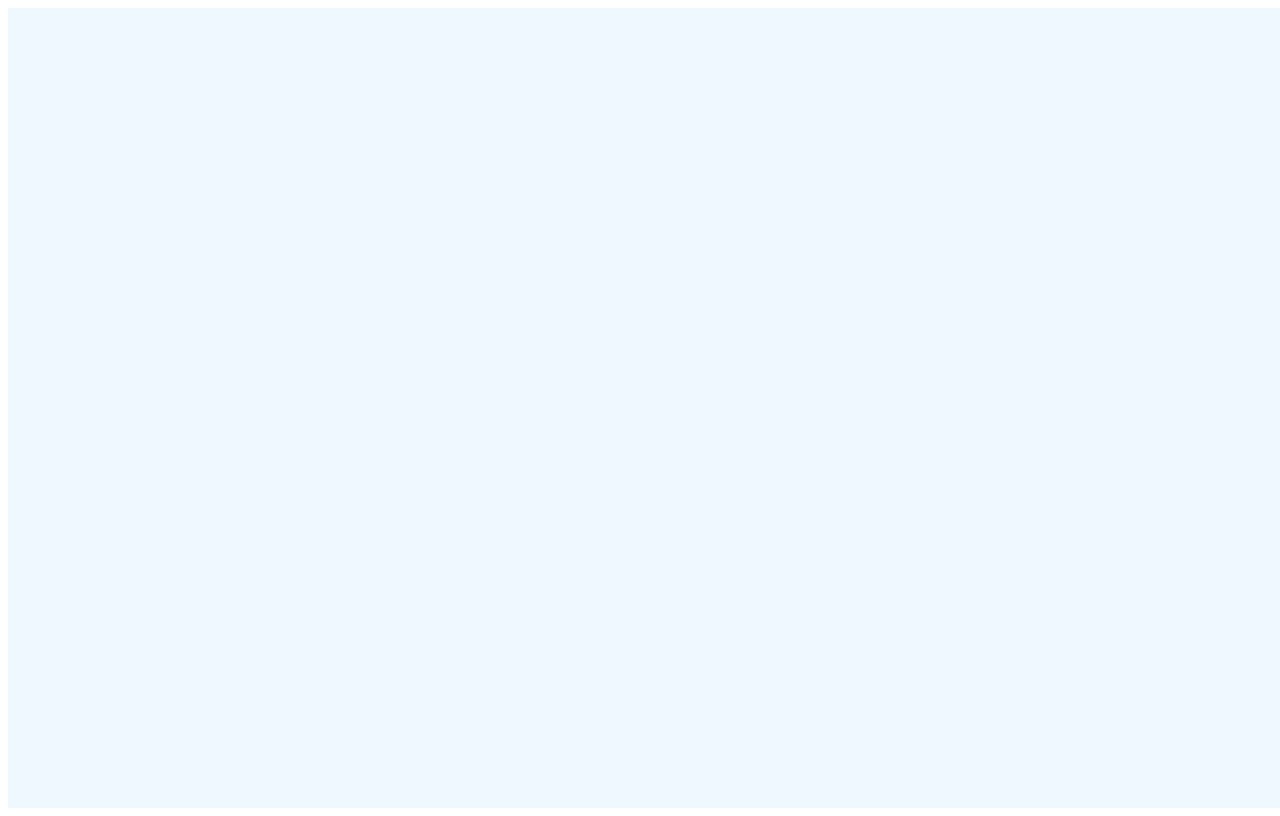
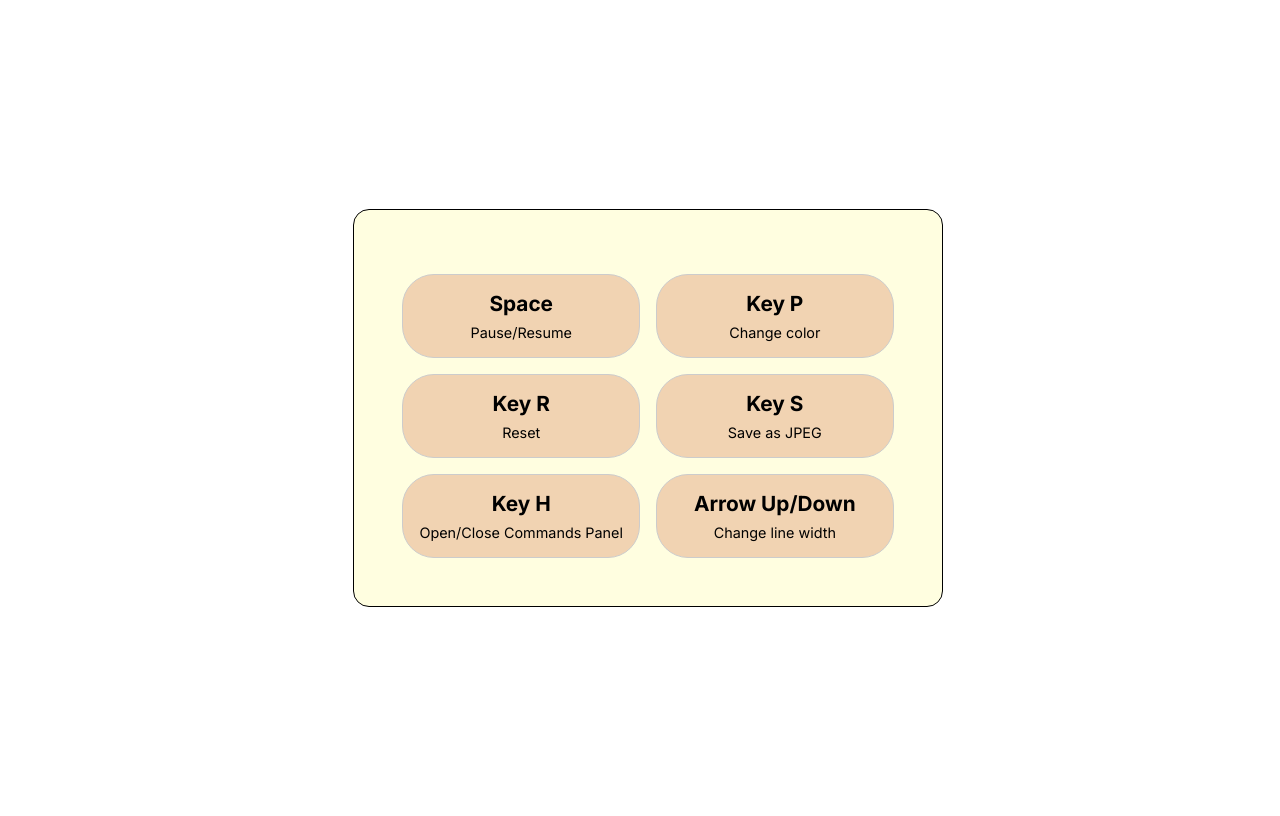
Before and after one commit to qureshi-h/pendulum-art, a Next.js app: page / in a window 1280 px wide. Built offline with nearby package versions, Linux system fonts and the light colour scheme.

Commit message:
made palette draggable

```diff
--- a/app/Components/Art.tsx
+++ b/app/Components/Art.tsx
@@ -3,6 +3,7 @@ import { useRef, useEffect, useState } from "react";
 import ColourPalette from "./ColourPalette";
 import downloadImage from "./ImageDownloader";
 import Status from "./Status";
+import KeyBindings from "./Keybindings";
 
 let airResistance = 0.01;
 let angularFrequency = 0.5;
@@ -27,8 +28,29 @@ const Art = () => {
     const tRef = useRef<number>(0);
 
     const [displayStatus, setDisplayStatus] = useState<number>(0);
+    const [displayKeyBindings, setDisplayKeyBindings] = useState<boolean>(true);
 
     let t = 0;
+
+    const handleColourChange = () => {
+        if (colorChange) {
+            setColorChange(false);
+        } else {
+            if (displayKeyBindings) setDisplayKeyBindings(false);
+            setColorChange(true);
+        }
+    };
+
+    const handleDisplayBindings = () => {
+        console.log(displayKeyBindings);
+
+        if (displayKeyBindings) {
+            setDisplayKeyBindings(false);
+        } else {
+            if (colorChange) setColorChange(false);
+            setDisplayKeyBindings(true);
+        }
+    };
 
     useEffect(() => {
         const canvas = canvasRef.current;
@@ -57,11 +79,13 @@ const Art = () => {
             setPause((prevState) => !prevState);
             setDisplayStatus((prev) => prev + 1);
         } else if (e.code === "KeyP") {
-            setColorChange((prevState) => !prevState);
+            handleColourChange();
         } else if (e.code === "KeyR") {
             setReset((prevState) => !prevState);
         } else if (e.code === "KeyS") {
             downloadImage(canvasRef);
+        } else if (e.code === "KeyH") {
+            handleDisplayBindings();
         } else if (e.code === "ArrowUp") {
             setLineWidth((prevState) => {
                 if (prevState < 10) return prevState + 1;
@@ -105,7 +129,7 @@ const Art = () => {
         return () => {
             window.removeEventListener("keydown", handleKeyDown);
         };
-    }, [ready]);
+    }, [ready, displayKeyBindings, colorChange]);
 
     useEffect(() => {
         // pause
@@ -199,12 +223,17 @@ const Art = () => {
     return (
         <div className="canvas">
             {colorChange && (
-                <div className="colourPalette">
-                    <ColourPalette color={color} setColor={setColor} />
+                <div className="colourPaletteBox">
+                    <ColourPalette
+                        color={color}
+                        setColor={setColor}
+                        handleColourChange={handleColourChange}
+                    />
                 </div>
             )}
 
             {displayStatus !== 0 && <Status paused={pause} />}
+            {displayKeyBindings && <KeyBindings />}
             <canvas
                 ref={canvasRef}
                 onMouseDown={handleMouseDown}
--- a/app/Components/ColourPalette.tsx
+++ b/app/Components/ColourPalette.tsx
@@ -1,14 +1,75 @@
-import { Dispatch, SetStateAction } from "react";
+import { Dispatch, SetStateAction, useState, useRef } from "react";
 import { HexColorPicker } from "react-colorful";
+
+import Draggable, { DraggableCore } from "react-draggable";
+import styled from "styled-components";
+
+const StyledColourPalette = styled.div`
+    display: flex;
+    flex-direction: column;
+    align-items: center;
+    cursor: move;
+    border: 1px solid #ccc;
+    border-radius: 5px;
+    padding: 1rem;
+`;
+
+const ColorPickerContainer = styled.div`
+    padding-bottom: 1rem;
+    border-bottom: 1px solid #000;
+`;
+
+const StyledInputContainer = styled.div`
+    display: flex;
+    align-items: center;
+    margin-top: 10px;
+`;
+
+const StyledInput = styled.input`
+    margin-right: 10px;
+    padding: 5px;
+`;
+
+const ApplyButton = styled.button`
+    padding: 5px 10px;
+    background-color: #4caf50;
+    color: #fff;
+    border: none;
+    border-radius: 5px;
+    cursor: pointer;
+`;
 
 const ColourPalette = (props: {
     color: string;
     setColor: Dispatch<SetStateAction<string>>;
+    handleColourChange: () => void;
 }) => {
+    const [inputColor, setInputColor] = useState<string>(props.color);
+
+    const handleApplyColor = () => {
+        props.handleColourChange();
+    };
+
     return (
-        <div>
-            <HexColorPicker color={props.color} onChange={props.setColor} />
-        </div>
+        <Draggable>
+            <StyledColourPalette>
+                <ColorPickerContainer>
+                    <HexColorPicker
+                        color={props.color}
+                        onChange={props.setColor}
+                    />
+                </ColorPickerContainer>
+
+                <StyledInputContainer>
+                    <StyledInput
+                        type="text"
+                        value={inputColor}
+                        onChange={(e: any) => setInputColor(e.target.value)}
+                    />
+                    <ApplyButton onClick={handleApplyColor}>Apply</ApplyButton>
+                </StyledInputContainer>
+            </StyledColourPalette>
+        </Draggable>
     );
 };
 
--- /dev/null
+++ b/app/Components/ItemTypes.js
@@ -0,0 +1,3 @@
+export const ItemTypes = {
+    COLOUR_PALETTE: "colour_palette",
+  };
--- /dev/null
+++ b/app/Components/Keybindings.tsx
@@ -0,0 +1,32 @@
+import React from "react";
+
+interface KeyBinding {
+    key: string;
+    description: string;
+}
+
+const keyBindings: KeyBinding[] = [
+    { key: "Space", description: "Pause/Resume" },
+    { key: "Key P", description: "Change color" },
+    { key: "Key R", description: "Reset" },
+    { key: "Key S", description: "Save as JPEG" },
+    { key: "Key H", description: "Open/Close Commands Panel" },
+    { key: "Arrow Up/Down", description: "Change line width" },
+];
+
+const KeyBindings: React.FC = () => {
+    return (
+        <div className="keyBindingsBox">
+            <div className="key-bindings-grid">
+                {keyBindings.map((binding) => (
+                    <div key={binding.key} className="key-binding">
+                        <div className="key">{binding.key}</div>
+                        <div className="description">{binding.description}</div>
+                    </div>
+                ))}
+            </div>
+        </div>
+    );
+};
+
+export default KeyBindings;
--- a/app/globals.css
+++ b/app/globals.css
@@ -28,10 +28,60 @@ body {
     display: flex;
     align-items: center;
     justify-content: center;
-    background-color: aliceblue;
 }
 
-.colourPalette {
+.colourPaletteBox {
     position: absolute;
+    top: 10vh;
+    left: 10vw;
     z-index: 100;
 }
+
+.keyBindingsBox {
+    position: absolute;
+    background-color: #fffee0;
+    padding: 3rem;
+    border-radius: 1rem;
+    border: 0.1em black solid;
+    /* display: flex; */
+    justify-content: center;
+}
+.key-bindings-grid {
+    display: grid;
+    grid-template-columns: repeat(2, 1fr);
+    grid-gap: 1rem;
+    margin-top: 1rem;
+}
+
+.key-binding {
+    border: 0.1rem solid #ccc;
+    padding: 1em;
+    text-align: center;
+    background-color: #f1d3b2;
+    border-radius: 2rem;
+}
+
+.key {
+    font-size: 1.3rem;
+    font-weight: bold;
+}
+
+.description {
+    margin-top: 0.5rem;
+    font-size: 0.9rem;
+}
+
+.colour-palette {
+    display: flex;
+    align-items: center;
+    justify-content: center;
+    height: 100%;
+}
+
+.color-picker-container {
+    background-color: #f8f8f8;
+    border-radius: 8px;
+    box-shadow: 0 0 10px rgba(0, 0, 0, 0.1);
+    padding: 20px;
+    display: inline-block;
+}
--- a/package.json
+++ b/package.json
@@ -26,5 +26,9 @@
         "postcss": "^8",
         "tailwindcss": "^3.3.0",
         "typescript": "^5"
-    }
+    },
+    "resolutions":{
+        "@types/react": "17.0.0",
+        "@types/react-dom": "17.0.9"
+      }
 }
--- a/tsconfig.json
+++ b/tsconfig.json
@@ -22,6 +22,6 @@
       "@/*": ["./*"]
     }
   },
-  "include": ["next-env.d.ts", "**/*.ts", "**/*.tsx", ".next/types/**/*.ts"],
+  "include": ["next-env.d.ts", "**/*.ts", "**/*.tsx", ".next/types/**/*.ts", "app/Components/ColourPalette.tsx"],
   "exclude": ["node_modules"]
 }
```
Also changed, not shown: 1 other file (tests, documents, lock files or other folders).
